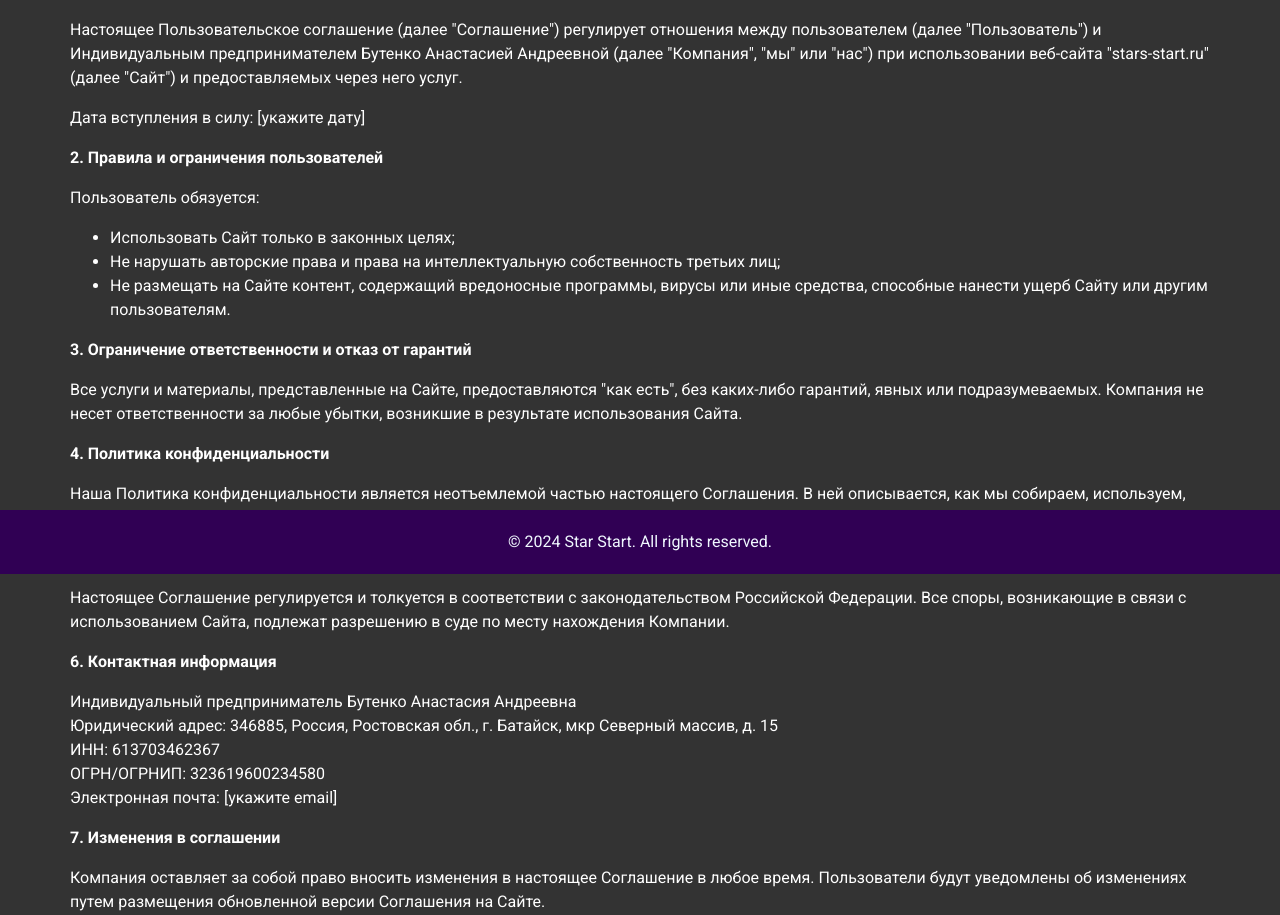
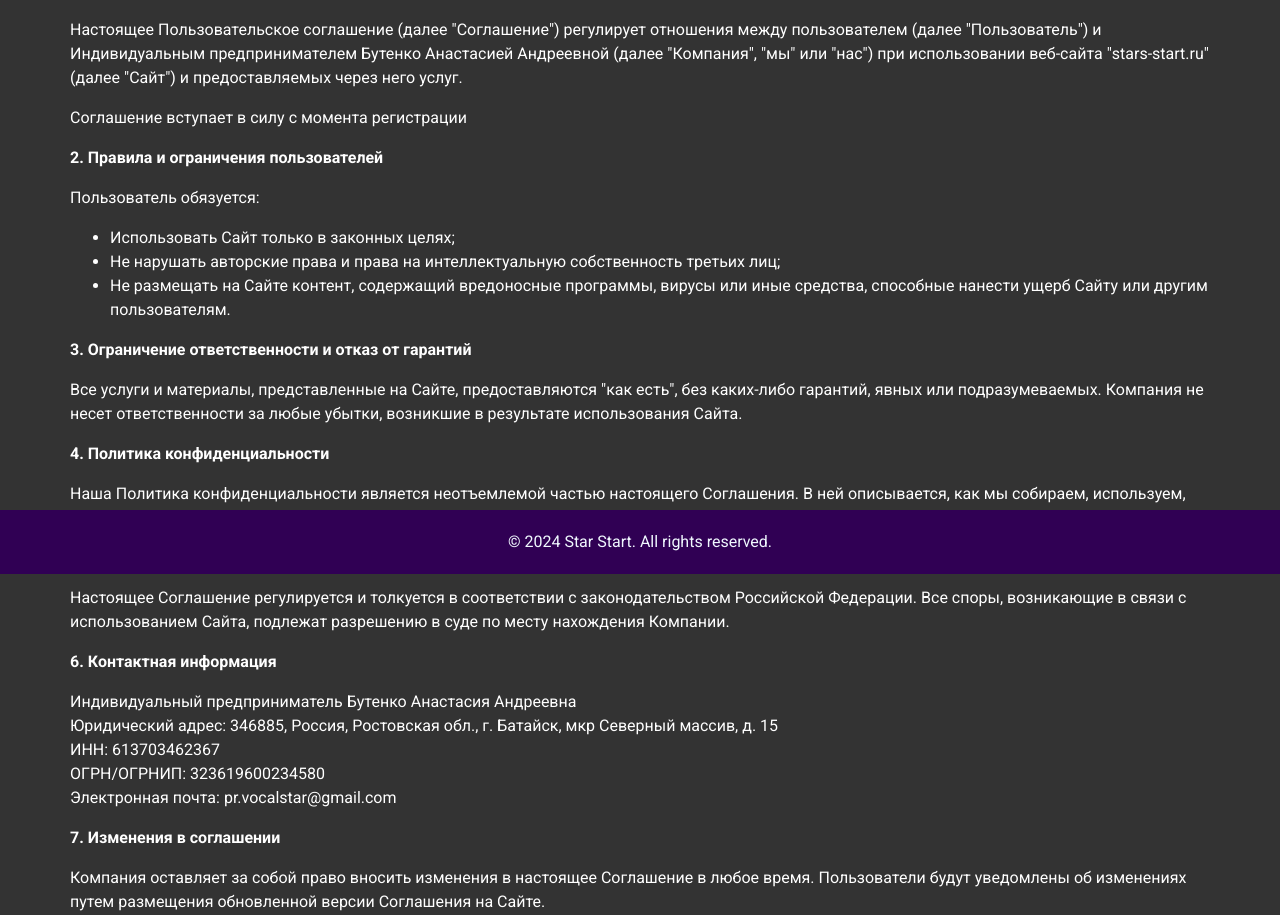
Before and after one commit to dev4ox/stars-start-lk, a Django app: page /lk/user_agreement/ in a window 1280 px wide. Shown: the part 226-1141 px from the top of the page. Run offline with Django 5.2, Linux system fonts and the light colour scheme; data that the repository does not hold is empty; some libraries are stand-ins or nearby versions.

Commit message:
reworked

```diff
--- a/regSaitTest/registration/templates/user_agreement.html
+++ b/regSaitTest/registration/templates/user_agreement.html
@@ -19,7 +19,7 @@
 
 <p><strong>1. Введение</strong></p>
 <p>Настоящее Пользовательское соглашение (далее "Соглашение") регулирует отношения между пользователем (далее "Пользователь") и Индивидуальным предпринимателем Бутенко Анастасией Андреевной (далее "Компания", "мы" или "нас") при использовании веб-сайта "stars-start.ru" (далее "Сайт") и предоставляемых через него услуг.</p>
-<p>Дата вступления в силу: [укажите дату]</p>
+<p>Соглашение вступает в силу с момента регистрации</p>
 
 <p><strong>2. Правила и ограничения пользователей</strong></p>
 <p>Пользователь обязуется:</p>
@@ -43,7 +43,7 @@
 Юридический адрес: 346885, Россия, Ростовская обл., г. Батайск, мкр Северный массив, д. 15<br>
 ИНН: 613703462367<br>
 ОГРН/ОГРНИП: 323619600234580<br>
-Электронная почта: [укажите email]</p>
+Электронная почта: pr.vocalstar@gmail.com</p>
 
 <p><strong>7. Изменения в соглашении</strong></p>
 <p>Компания оставляет за собой право вносить изменения в настоящее Соглашение в любое время. Пользователи будут уведомлены об изменениях путем размещения обновленной версии Соглашения на Сайте.</p>
```
